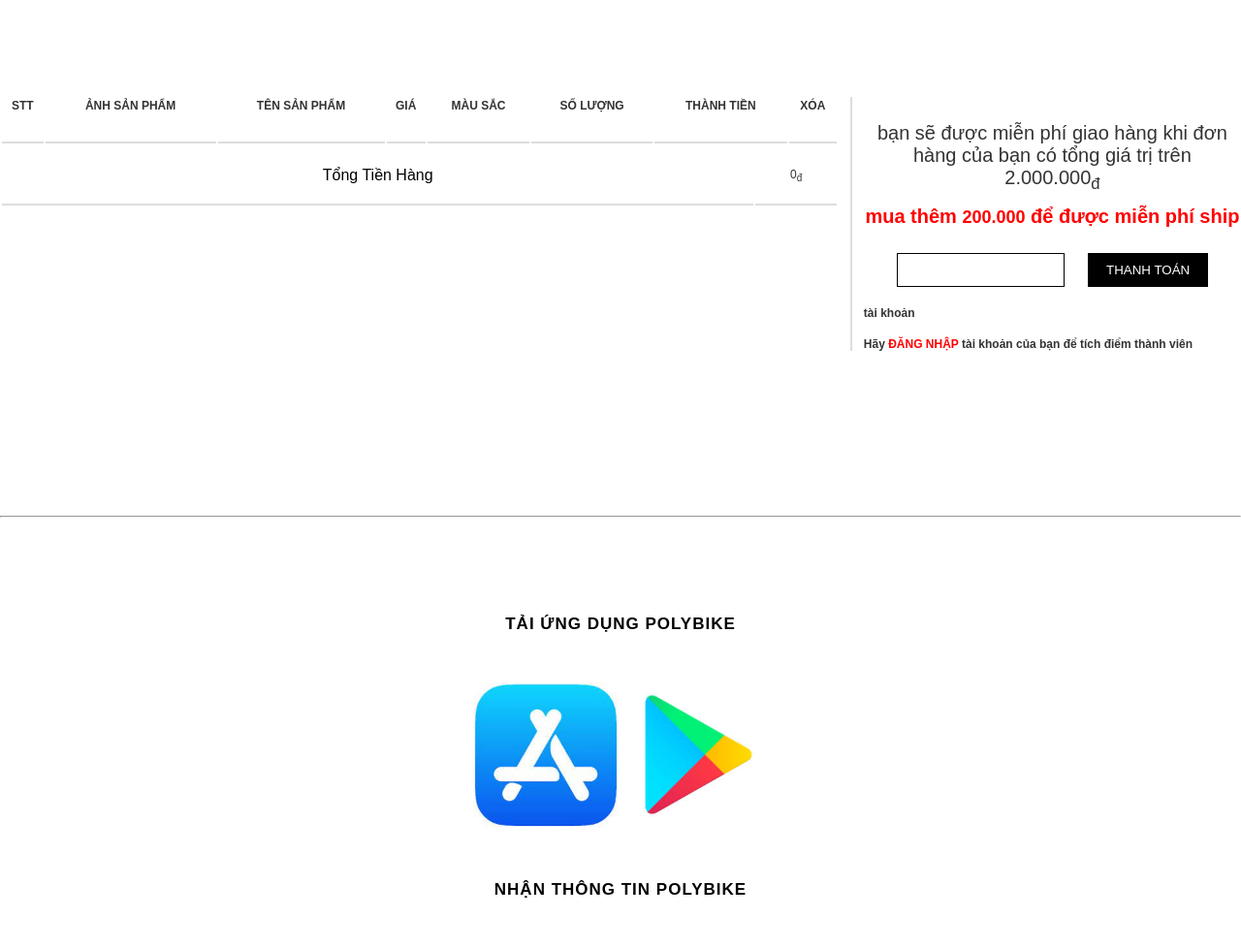
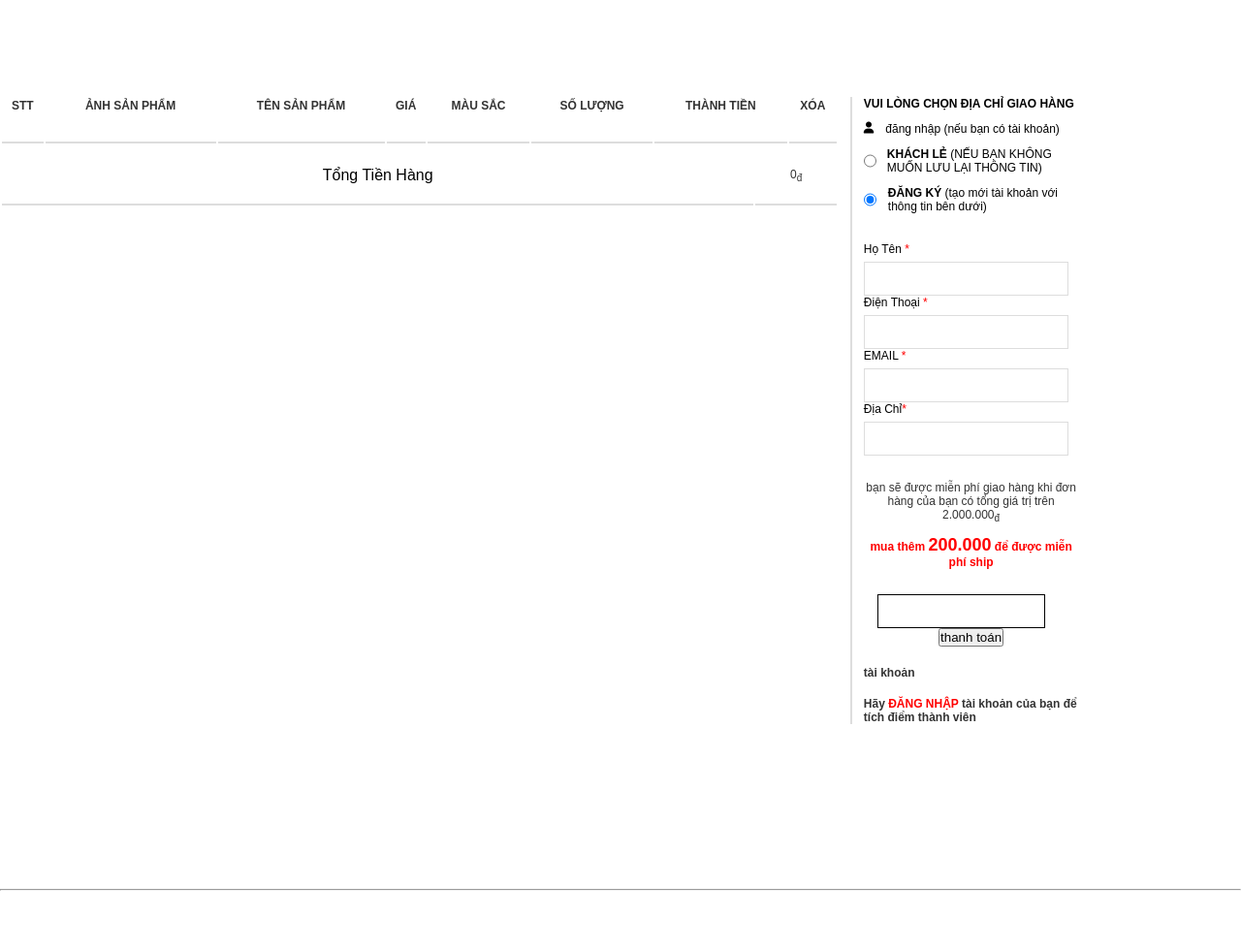
Before and after one commit to chuongnam/duan122, a PHP site: page /cart.php in a window 1280 px wide. Shown: the part 70-1049 px from the top of the page at 97% size. Run offline with PHP 8.4, Linux system fonts and the light colour scheme; lists and menus that the app fills with data are empty; some libraries are stand-ins or nearby versions.

Commit message:
thanhtoan

```diff
--- a/view/addcart.php
+++ b/view/addcart.php
@@ -2,7 +2,26 @@
 <?php
 
 if(!isset($_SESSION['giohang'])) $_SESSION['giohang']=[];
+if(isset($_GET['delid'])&&($_GET['delid']>=0)){
+    array_splice($_SESSION['giohang'],$_GET['delid'],1);
+}
+function tongdonhang(){
+    $tong=0;
+    if(isset($_SESSION['giohang'])&&(is_array($_SESSION['giohang']))){
+       if(sizeof($_SESSION['giohang'])> 0){
+         for($i=0; $i < sizeof($_SESSION['giohang']); $i++){
+             $tt= $_SESSION['giohang'][$i][2]*$_SESSION['giohang'][$i][4];
+             $tong+=$tt;
 
+
+         }
+        }
+
+
+
+     }
+     return $tong;
+}
  function showgiohang(){
     if(isset($_SESSION['giohang'])&&(is_array($_SESSION['giohang']))){
        $tong=0;
@@ -17,7 +36,9 @@ if(!isset($_SESSION['giohang'])) $_SESSION['giohang']=[];
             <td>'.$_SESSION['giohang'][$i][3].'</td>
             <td>'.$_SESSION['giohang'][$i][4].'</td>
             <td>'.$tt.'</td>
-            <td><span>x</span></td>
+            <td>
+            <a href="cart.php?delid='.$i.'"><span>x</span></a>
+            </td>
 
         </tr>';
 
@@ -28,9 +49,50 @@ if(!isset($_SESSION['giohang'])) $_SESSION['giohang']=[];
       <tr>
           <td>Tổng Tiền Hàng</td>
           <td><p>'.$tong.'<sub>đ</sub></p></td>
+
       </tr>
 
   </table>';
     }
  }
+ function ketnoidb(){
+
+    $servername = "localhost";
+    $username = "root";
+    $password = "";
+    $dbname = "duan11";
+
+    try {
+      $conn = new PDO("mysql:host=$servername;dbname=$dbname", $username, $password);
+
+      $conn->setAttribute(PDO::ATTR_ERRMODE, PDO::ERRMODE_EXCEPTION);
+
+     return $conn;
+    } catch(PDOException $e) {
+      echo $e->getMessage();
+    }
+
+
+
+ }
+ function taogiohang($bill_name, $bill_address, $tel,$email,$total,$pttt){
+    $conn=ketnoidb();
+    $sql = "INSERT INTO bill (bill_name, bill_address, tel,email,total,pttt)
+  VALUES ('$bill_name', '$bill_address', '$tel','$email','$total','$pttt')";
+
+  $conn->exec($sql);
+  $last_id = $conn->lastInsertId();
+  $conn = null;
+  return $last_id;
+ }
+ function taodonhang($pro_name, $images, $dongia,$soluong,$thanhtien,$color,$id_bill){
+    $conn=ketnoidb();
+    $sql = "INSERT INTO cart (pro_name, images, dongia,soluong,thanhtien,color,id_bill)
+  VALUES ('$pro_name', '$images', '$dongia','$soluong','$thanhtien','$color','$id_bill')";
+
+  $conn->exec($sql);
+  $conn = null;
+
+ }
+
 ?>
--- a/view/cart.php
+++ b/view/cart.php
@@ -41,6 +41,7 @@ if(isset($_POST['addtocart'])&&($_POST['addtocart'])){
 
        <div class="container">
            <div class="cart-content row">
+
                <div class="cart-content-left">
                     <table>
                        <tr>
@@ -55,6 +56,7 @@ if(isset($_POST['addtocart'])&&($_POST['addtocart'])){
 
                            <th>XÓA</th>
                        </tr>
+                       <form action="bill.php" method="POST">
                        <?php showgiohang() ?>
                        <!-- <tr>
                            <td><img src="image/anh11.jpg"></td>
@@ -84,14 +86,48 @@ if(isset($_POST['addtocart'])&&($_POST['addtocart'])){
 
 
                    </table>
+                   <div class="delivery-content-left">
+                   <p>VUI LÒNG CHỌN ĐỊA CHỈ GIAO HÀNG</p>
+                   <div class="delivery-content-left-dangnhap row">
+                    <i class="fa fa-user" href=""></i>
+                    <p>đăng nhập (nếu bạn có tài khoản)</p>
+                   </div>
+                   <div class="delivery-content-left-khachle row">
+                     <input checked name="loaikhach" type="radio">
+                     <p><span style="font-weight: bold;">KHÁCH LẺ</span> (NẾU BẠN KHÔNG MUỐN LƯU LẠI THÔNG TIN)</p>
+                   </div>
+                   <div class="delivery-content-left-dangky row">
+                    <input checked name="loaikhach" type="radio">
+                    <p><span style="font-weight: bold;">ĐĂNG KÝ</span> (tạo mới tài khoản với thông tin bên dưới)</p>
+                   </div>
+                   <div class="delivery-content-left-input-top-item">
+                        <label for="">Họ Tên <span style="color: red;">*</span></label>
+                        <input type="text" name="bill_name">
+                     </div>
+                     <div class="delivery-content-left-input-top-item">
+                        <label for="">Điện Thoại <span style="color: red;">*</span></label>
+                        <input type="text" name="tel">
+                     </div>
+                     <div class="delivery-content-left-input-top-item">
+                        <label for="">EMAIL <span style="color: red;">*</span></label>
+                        <input type="text" name="email">
+                     </div>
+
+
+
+                   <div class="delivery-content-left-input-top-item">
+                    <label for="">Địa Chỉ<span style="color: red;">*</span></label>
+                    <input type="text" name="bill_address">
+                 </div>
                   <div class="cart-content-right-text">
                     <p>bạn sẽ được miễn phí giao hàng khi đơn hàng của bạn có tổng giá trị trên 2.000.000<sub>đ</sub></p>
                     <p style="color: red; font-weight: bold;">mua thêm <span style="font-size: 18px;">200.000</span> để được miễn phí ship</p>
                   </div>
                   <div class="cart-content-right-button">
                    <button><a href="cartegory.php">TIẾP TỤC MUA HÀNG</a></button>
-                   <button><a href="thanhtoan.php">THANH TOÁN</a></button>
+                  <input type="submit" name="dongydathang" value="thanh toán">
                   </div>
+</form>
                   <div class="cart-content-right-dangnhap">
                    <p>tài khoản</p><br>
                    <p>Hãy <a href=""  style="color: red;">ĐĂNG NHẬP</a> tài khoản của bạn để tích điểm thành viên</p>
--- a/view/index.php
+++ b/view/index.php
@@ -0,0 +1,5 @@
+<?php
+include "header.php";
+include "slide.php";
+include "footer.php";
+?>
--- a/view/thanhtoan.php
+++ b/view/thanhtoan.php
@@ -19,7 +19,7 @@ include "header.php";
                     <input checked name="loaikhach" type="radio">
                     <p><span style="font-weight: bold;">ĐĂNG KÝ</span> (tạo mới tài khoản với thông tin bên dưới)</p>
                    </div>
-
+                     <form>
                      <div class="delivery-content-left-input-top-item">
                         <label for="">Họ Tên <span style="color: red;">*</span></label>
                         <input type="text">
@@ -48,8 +48,10 @@ include "header.php";
                  </div>
                  <div class="delivery-content-left-button">
                     <a href="cart.php"><span>&#8610;</span><p>Quay lại giở hàng</p></a>
-                    <button ><p style="font-weight: bold;">Thanh Toán Và Giao Hàng</p></button>
+                   <input type="">
+                     </form>
                  </div>
+
                 </div>
                 <div class="delivery-content-right">
                     <table>
```
Also changed, not shown: view/bill.php (added, +28 -0 lines), view/donhang.php (added).
